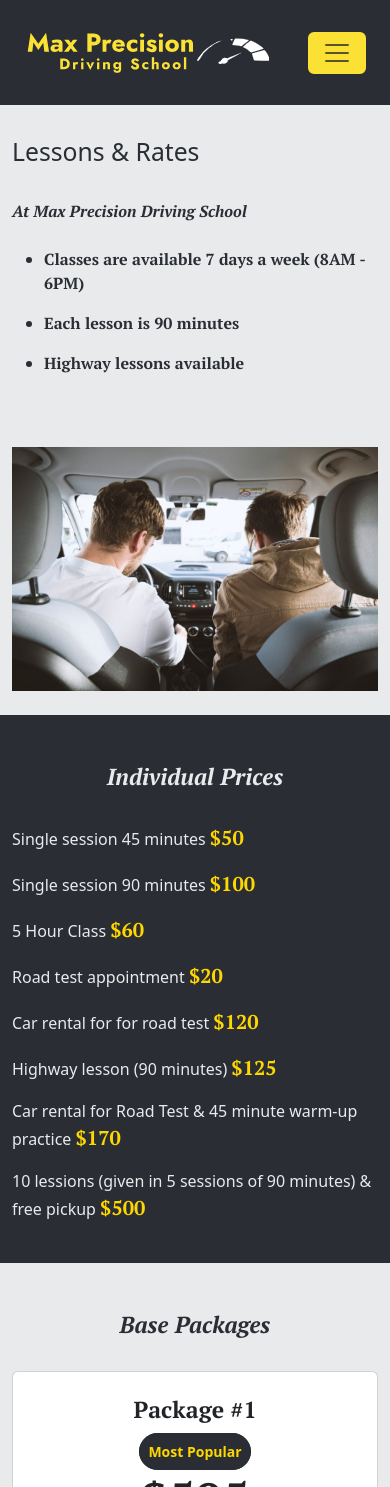
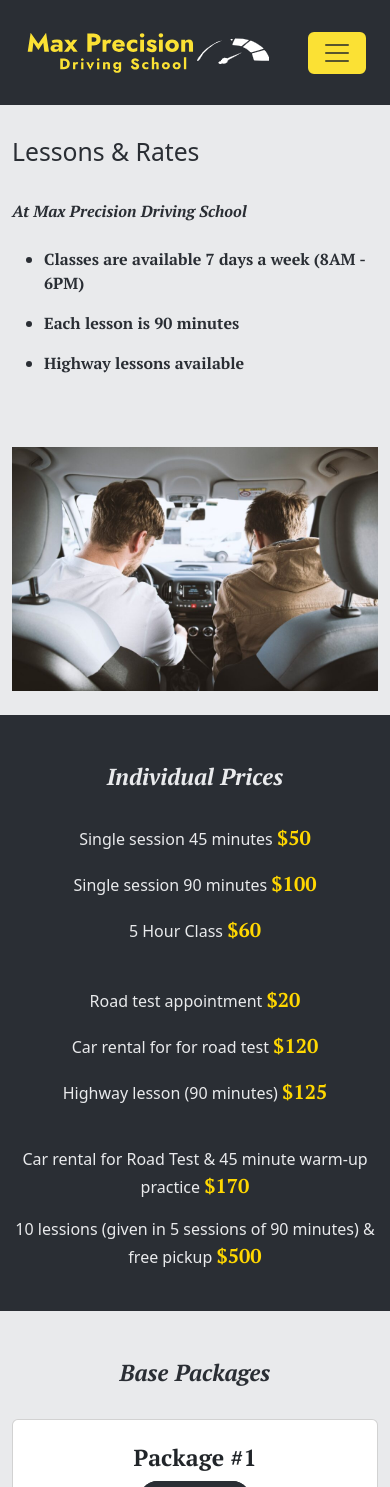
Before and after one commit to max-precision-driving-school/max-precision-driving-school, a React (Vite) app: page /rates in a window 390 px wide. Shown: the top 1487 px of the page. Built offline with nearby package versions, Linux system fonts and the light colour scheme.

Commit message:
Updates hero banner and text

```diff
--- a/src/components/HeroBanner.css
+++ b/src/components/HeroBanner.css
@@ -1,19 +1,4 @@
-#hero-img {
-    /* max-height: 450px;
-    background-image: url("../assets/hero-image-xl.jpg");
-    background-color: #cccccc;
-    width: 800px;
-    height: 500px;
-    background-position: bottom 100px right 150px;
-    background-repeat: repeat-x;
-    background-size: 50%; */
-}
-
-.hero-bg {
-    /* background-color: #2A2E34; */
-}
-
-.hero3 {
+.hero {
     margin: 0;
     padding: 0;
     height: 500px;
@@ -22,7 +7,7 @@
     background-image: linear-gradient(to left, rgba(0, 0, 0, .9), rgba(0, 0, 0, .2)), url("../assets/hero-image-xl.jpg");
     background-position: top 50% right;
 
-    .hero3-text {
+    .hero-text {
         position: relative;
         text-align: right;
         font-family: "PT Serif", serif;
@@ -33,7 +18,7 @@
 }
 
 @media only screen and (max-width: 600px) {
-    .hero3-text {
+    .hero-text {
         top: 10px;
         margin: auto;
         p { font-size: 18px; }
@@ -46,7 +31,6 @@
 
 .hero-bg::before {
     content: "";
-    /* position: relative; */
     position: fixed;
     inset: 0;
     z-index: -1;
@@ -56,13 +40,13 @@
 }
 
 @media (max-width: 767px)  {
-    .hero3, #hero-img {
+    .hero, #hero-img {
         height: 475px;
     }
 }
 
 @media (max-width: 575px)  {
-    .hero3, #hero-img {
+    .hero, #hero-img {
         height: 300px;
     }
 }
--- a/src/components/HeroBanner.jsx
+++ b/src/components/HeroBanner.jsx
@@ -1,20 +1,13 @@
 import './HeroBanner.css';
-// import classes from './HeroBanner.module.css';
-// import HeroImg from '../assets/hero.jpg';
-// import HeroImg from '../assets/hero-desktop.png';
-// import HeroImgMo from '../assets/hero-mobile.png';
-// import HeroImg from '../assets/hero-desktop-v1.png';
-import HeroImg from '../assets/hero-image-xl.jpg';
-// import HeroImgMo from '../assets/hero-mobile-v1.png';
 
 function HeroBanner() {
 
     return (
         <>
-			<div className="row hero-bg hero3">
-                <div className="container-1200 m-auto hero3-text">
-                    <p>Drive with Confidence</p>
-                    <p>Drive with Max Precision</p>
+			<div className="row hero-bg hero">
+                <div className="container-1200 m-auto hero-text">
+                    <p className="pt-serif-bold">Drive with Confidence</p>
+                    <p className="pt-serif-bold">Drive with Max Precision</p>
                 </div>
             </div>
         </>
--- a/src/components/Section.css
+++ b/src/components/Section.css
@@ -19,19 +19,9 @@
   height: 100px;
 }
 
-/* .video-bg {
-    position: relative;
+.video-parent-container video {
+    background-color: grey;
 }
-
-.video-bg::before {
-    content: "";
-    position: absolute;
-    inset: 0;
-    z-index: -1;
-    background-image:  url("../assets/asphalt-road.png");
-    background-size: cover;
-    opacity: 0.8;
-} */
 
 @media (max-width: 700px) {
     .video-bg video {
--- a/src/components/Section.jsx
+++ b/src/components/Section.jsx
@@ -34,7 +34,7 @@
                     <div className="row">
                         <div className="col-12 text-center my-5 video-parent-container">
                             <video width="640" height="100%" controls>
-                                <source src={threePointTurn} type="video/mp4"></source>
+                                <source type="video/mp4"></source>
                                 Your browser does not support the video tag.
                             </video>
                         </div>
--- a/src/routes/FiveHrClass.jsx
+++ b/src/routes/FiveHrClass.jsx
@@ -42,7 +42,7 @@
 					<div className="row">
 						<div className="col-12 col-sm-6 d-flex align-items-center">
 							<p className="pt-serif-regular fs-5">
-								Every non-license applicant must take this course in order to recieve a certificate under MV-278, which will be asked for when taking the road test.
+								Every non-license applicant must take this course in order to receive a certificate under MV-278, which will be asked for when taking the road test.
 							</p>
 						</div>
 						<div className="col-12 col-sm-6 d-flex justify-content-center">
--- a/src/routes/Rates.jsx
+++ b/src/routes/Rates.jsx
@@ -97,17 +97,17 @@
 						<div className="col-12 my-4 text-center">
 							<h3 className="pt-serif-bold-italic">Individual Prices</h3>
 						</div>
-						<div className="col-12 col-sm-4">
+						<div className="col-12 col-sm-4 text-center text-sm-start">
 							<p>Single session 45 minutes <span className="pt-serif-bold gold-text fs-5">$50</span></p>
 							<p>Single session 90 minutes <span className="pt-serif-bold gold-text fs-5">$100</span></p>
-							<p>5 Hour Class <span className="pt-serif-bold gold-text fs-5">$60</span></p>
+							<p className="pb-4 pb-sm-0">5 Hour Class <span className="pt-serif-bold gold-text fs-5">$60</span></p>
 						</div>
-						<div className="col-12 col-sm-4">
+						<div className="col-12 col-sm-4 text-center text-sm-start">
 							<p>Road test appointment <span className="pt-serif-bold gold-text fs-5">$20</span></p>
 							<p>Car rental for for road test <span className="pt-serif-bold gold-text fs-5">$120</span></p>
-							<p>Highway lesson (90 minutes) <span className="pt-serif-bold gold-text fs-5">$125</span></p>
+							<p className="pb-4 pb-sm-0">Highway lesson (90 minutes) <span className="pt-serif-bold gold-text fs-5">$125</span></p>
 						</div>
-						<div className="col-12 col-sm-4">
+						<div className="col-12 col-sm-4 text-center text-sm-start">
 							<p>Car rental for Road Test & 45 minute warm-up practice <span className="pt-serif-bold gold-text fs-5">$170</span></p>
 							<p>10 lessions (given in 5 sessions of 90 minutes) & free pickup <span className="pt-serif-bold gold-text fs-5">$500</span></p>
 						</div>
```
